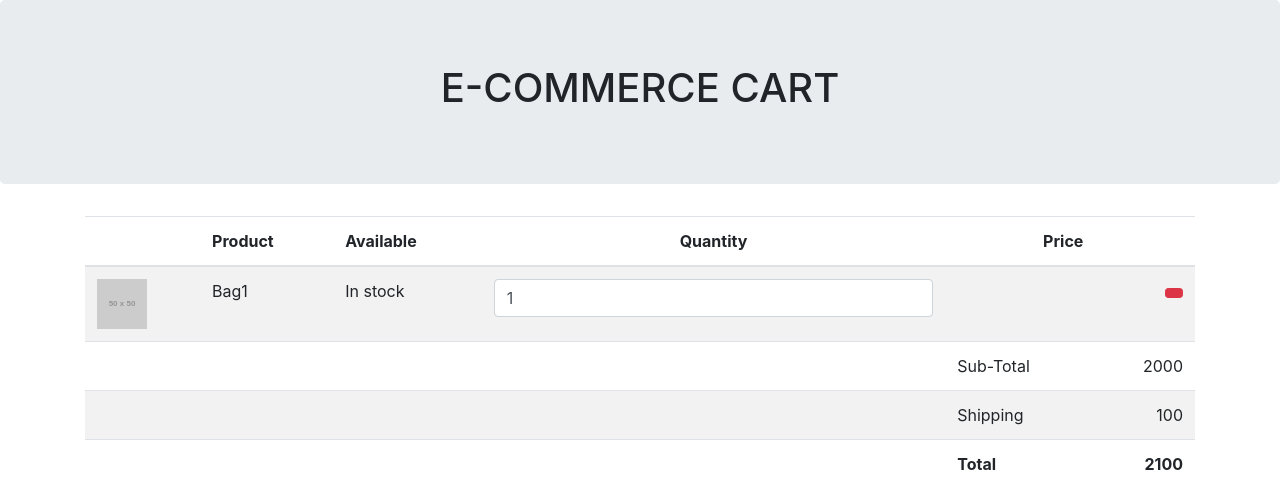
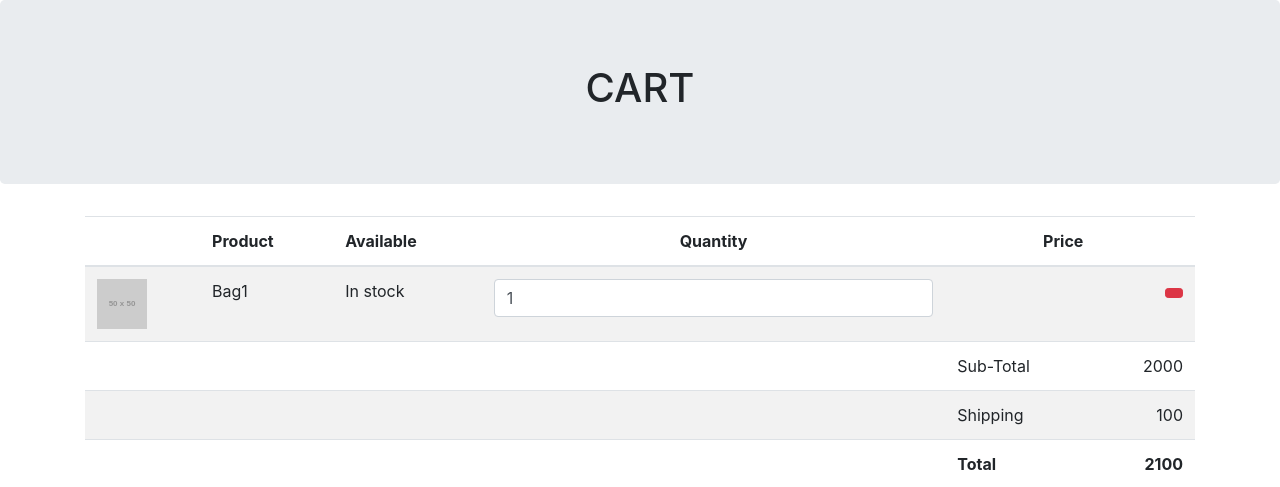
Before and after one commit to mumbai19/team-10, a Django app: page /cart/ in a window 1280 px wide. Shown: the part 72-559 px from the top of the page. Run offline with Django 3.2, Linux system fonts and the light colour scheme; grey boxes labelled with a size stand in for pictures from a placeholder-image service; parts of the project's set-up code (start-up, migrations or seed data) failed here and were passed over; some libraries are stand-ins or nearby versions.

Commit message:
Final Cart

```diff
--- a/trishul/templates/cart.html
+++ b/trishul/templates/cart.html
@@ -3,7 +3,7 @@
 {% block content %}
 <section class="jumbotron text-center">
     <div class="container">
-        <h1 class="jumbotron-heading">E-COMMERCE CART</h1>
+        <h1 class="jumbotron-heading">CART</h1>
      </div>
 </section>
 
--- a/trishul/templates/navbar.html
+++ b/trishul/templates/navbar.html
@@ -27,7 +27,7 @@
       </li>
 
        <li class="nav-item">
-        <a class="nav-link" href="cart">Cart</a>
+        <a class="nav-link" href="{% url 'cart' %}">Cart</a>
       </li>
       </ul>
       </div>
```
